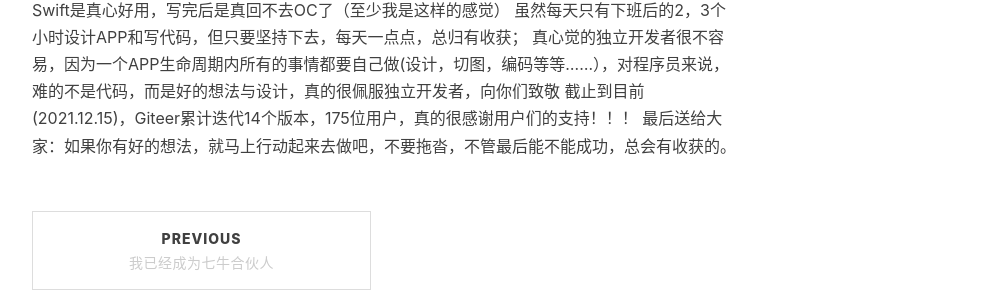
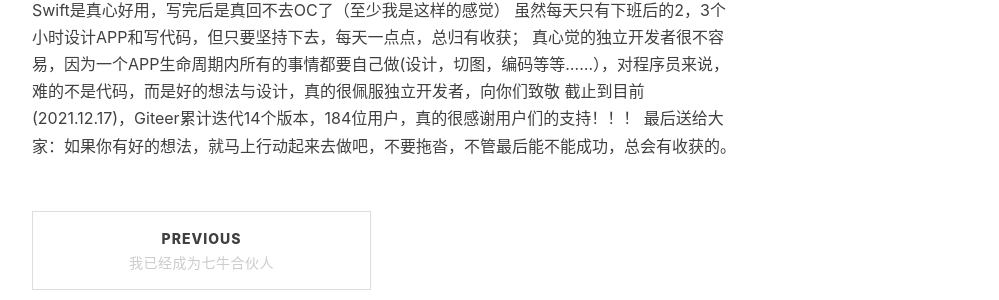
Before and after one commit to fandongtongxue/fandongtongxue.github.io, a Jekyll site: the page built from _posts/2021-09-18-Giteer.md, in a window 1280 px wide and 900 px high, scrolled down 3437 px. Shown: the part 260-560 px from the top of the window, without its empty margins (233-1232 px from the left). Built offline with Jekyll 4.4.1, drawn with Linux system fonts in a browser that asks for light colours; nearby versions of some CDN libraries; comment, search, counter and statistics services are not loaded.

Commit message:
Update 2021-09-18-Giteer.md

```diff
--- a/_posts/2021-09-18-Giteer.md
+++ b/_posts/2021-09-18-Giteer.md
@@ -50,5 +50,5 @@ Giteer是一个Gitee移动客户端，支持iPhone, iPad。使用Giteer，您可
 Swift是真心好用，写完后是真回不去OC了（至少我是这样的感觉）
 虽然每天只有下班后的2，3个小时设计APP和写代码，但只要坚持下去，每天一点点，总归有收获；
 真心觉的独立开发者很不容易，因为一个APP生命周期内所有的事情都要自己做(设计，切图，编码等等......），对程序员来说，难的不是代码，而是好的想法与设计，真的很佩服独立开发者，向你们致敬
-截止到目前(2021.12.15)，Giteer累计迭代14个版本，175位用户，真的很感谢用户们的支持！！！
+截止到目前(2021.12.17)，Giteer累计迭代14个版本，184位用户，真的很感谢用户们的支持！！！
 最后送给大家：如果你有好的想法，就马上行动起来去做吧，不要拖沓，不管最后能不能成功，总会有收获的。
```
